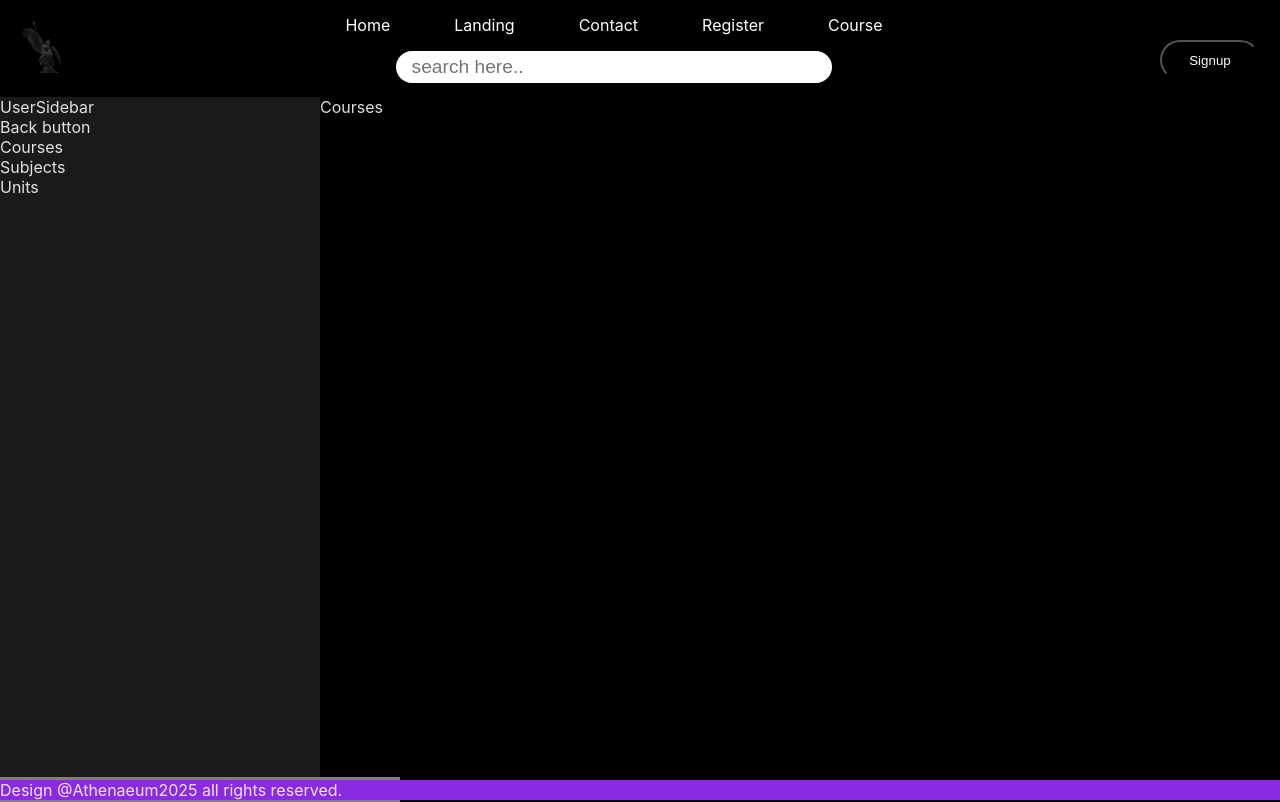
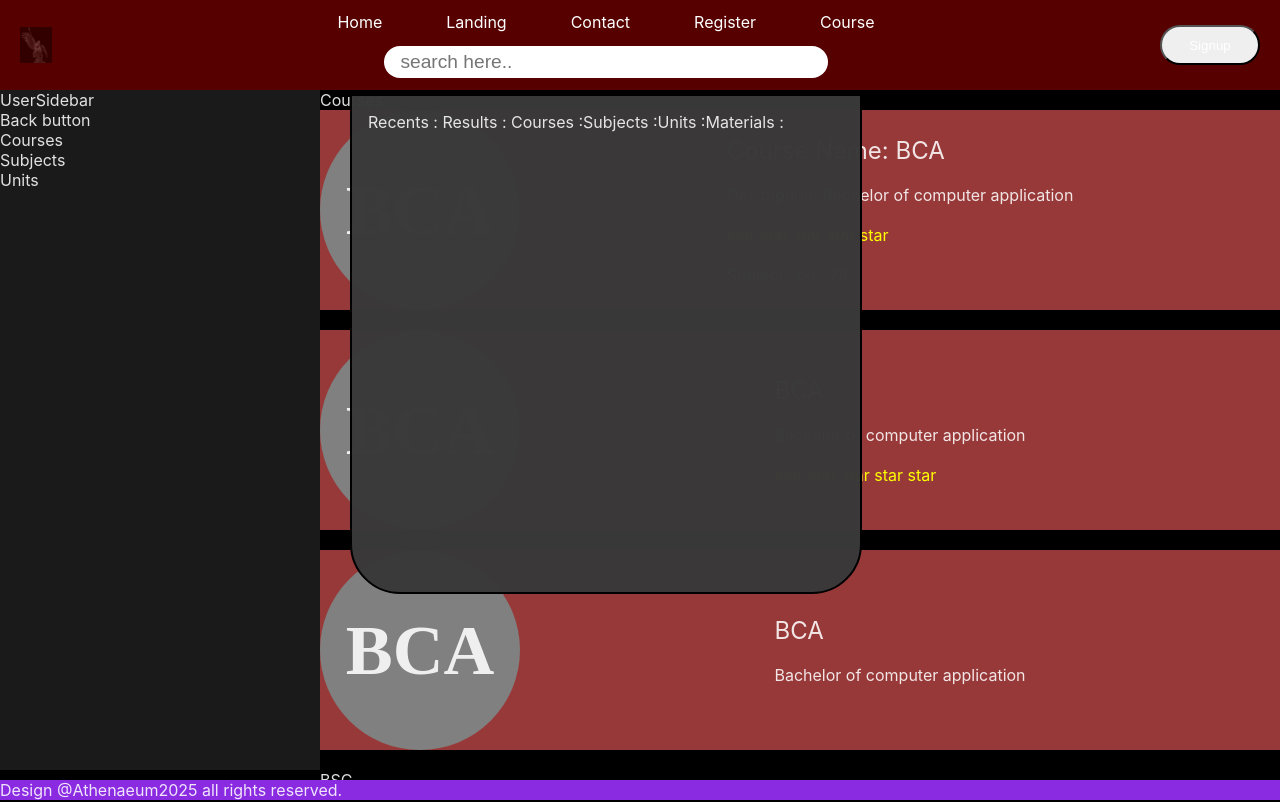
Before and after one commit to Atheneum2025/Athenaeum-frontend, a React (Vite) app: page /course in a window 1280 px wide. Shown: the top 802 px of the page. Built offline with nearby package versions, Linux system fonts and the light colour scheme.

Commit message:
add search component with few functionality

```diff
--- /dev/null
+++ b/public/globals.css
@@ -0,0 +1,4 @@
+.btn{
+    background-color: yellow;
+    color: red;
+}
--- a/src/components/Header/Header.css
+++ b/src/components/Header/Header.module.css
@@ -1,9 +1,10 @@
-.navigation-header{
+.navigation_header{
     width: 100%;
+    height: 90px;
     position: sticky;
     top: 0;
     z-index: 99;
-    background-color: rgba(0, 0, 0, 0.96);
+    background-color: rgba(90, 0, 0, 0.96);
     /* background-color: goldenrod; */
     display: grid;
     padding-inline: 20px;
@@ -11,7 +12,7 @@
     /* position: fixed; */
 }
 
-.middle-navigation{
+.middle_navigation{
     height: 100%;
     display: flex;
     flex-direction: column;
@@ -19,20 +20,20 @@
     align-items: center;
 }
 
-.navigation-bar ul {
+.navigation_bar ul {
     display: flex;
     justify-content: center;
     height: 1.4rem;
 }
 
-.navigation-bar ul li {
+.navigation_bar ul li {
     height: 100%;
     list-style-type: none;
     /* background: green; */
 
 }
 
-.navigation-bar ul li a {
+.navigation_bar ul li a {
     height: 100%;
     text-decoration: none;
     color: white;
@@ -46,7 +47,7 @@
 }
 
 .btn{
-    background-color: black;
+    /* background-color: black; */
     border-radius: 50px;
     width: 100px;
     height: 40px;
@@ -54,14 +55,14 @@
     color: white;
 }
 
-.search-bar{
+.search_bar{
     width: 100%;
     display: flex;
     flex-direction: column;
     align-items: center;
     /* height: 3rem; */
 }
-.search-bar input{
+.search_bar input{
     width: 40%;
     border-radius: 30px;
     height: 1.6rem;
@@ -72,7 +73,7 @@
     border: none;
 }
 
-.search-bar-results{
+.search_bar_results{
     width: 40%;
     background-color: rgba(57, 57, 57,0.99);
     height: 500px;
@@ -85,20 +86,21 @@
     overflow-y:scroll;
     scrollbar-width:thin;
 
-    display: none;
+    display: block;
 }
 
-.search-bar-results ul {
+.search_bar_results ul {
     font-size: .8rem;
     padding-left: 10px;
 }
 
-.search-bar-results li{
+.search_bar_results li{
     list-style-type: none;
     font-size: 1rem;
     padding:2px 0px 2px 20px;
     margin-block: 2px;
     opacity: 0.99;
+    display: block;
     /* border: 2px solid black; */
 
     &:hover{
@@ -107,18 +109,19 @@
 }
 
 .logo{
-    padding-inline: 0;
+    display: flex;
+    align-items: center;
 }
 
 .logo img{
-    width: 3rem;
+    width: 2rem;
     height: auto;
     object-fit: contain;
     background-color: rgba(0, 0, 0, 0);
 }
 
-.auth-btn{
-    display: block;
+.auth_btn{
+    display: flex;
     align-items: center;
     gap: 10px;
 }
@@ -129,8 +132,9 @@
 } */
 
 /*890px width*/
+
 @media screen and (max-width: 890px) {
-    .navigation-bar{
+    .navigation_bar{
         display: none;
     }
 }
--- a/src/components/Header/Header.tsx
+++ b/src/components/Header/Header.tsx
@@ -1,20 +1,29 @@
-import "./Header.css"
+import header from "./Header.module.css";
 import { useUserContext } from "../../context/UserContext.tsx";
+import { useEffect, useState } from "react";
+import axios from "axios";
+import SearchBar from "../SearchComponent/SearchBar.tsx";
+
+
+
+
 export default function Header() {
 
-  const { isLoggedIn, login, logout } = useUserContext();
+  // const { isLoggedIn, login, logout } = useUserContext();
+
+
 
   return (
 
     <>
-      <header className="navigation-header">
-        <div className="logo" id="menu">
+      <header className={header.navigation_header}>
+        <div className={header.logo} id="menu">
           <img src="e3de8db1-a6da-45b8-8547-008b5effa859 1@2x.png" alt="" />
           {/* logo */}
         </div>
-        <div className="middle-navigation">
-          <nav className="navigation-bar">
-            <ul className="ul-lists">
+        <div className={header.middle_navigation}>
+          <nav className={header.navigation_bar}>
+            <ul className={header.ul_lists}>
               <li>
                 <a href="/landing">Home</a>
               </li>
@@ -32,65 +41,25 @@ export default function Header() {
               </li>
             </ul>
           </nav>
-          <div className="search-bar">
-            <input type="search" placeholder="search here.." />
-            <div className="search-bar-results">
-              Recents :
-              Results :
-              <ul>
-                <div>Courses</div>
-                <li>BCA</li>
-                <li>BBA</li>
-                <li>BSC</li>
-              </ul>
-              <ul>
-                <div>Subjects</div>
-                <li>PSPC</li>
-                <li>DC</li>
-                <li>MATHS</li>
-              </ul>
-              <ul>
-                <div>Units</div>
-                <li>unit one</li>
-                <li>unit two</li>
-              </ul>
-              <ul>
-                <div>Materials</div>
-                <li>material one</li>
-                <li>material two</li>
-                <li>material two</li>
-                <li>material two</li>
-                <li>material two</li>
-                <li>material two</li>
-                <li>material two</li>
-                <li>material two</li>
-                <li>material two</li>
-              </ul>
-              <ul>
-                <div>Professors</div>
-                <li>p 1</li>
-                <li>p 2</li>
-              </ul>
-            </div>
-          </div>
+          <SearchBar/>
         </div>
-        <div className="auth-btn">
-          <div className="btn">
-            {/* {!isLoggedIn ? (
+        <div className={header.auth_btn}>
+
+          {/* {!isLoggedIn ? (
               <a href="/login" style={{ marginRight: "1rem" }}>
                 Login
               </a>
             ) : (
               <button onClick={handleLogout}>Logout</button>
             )} */}
-            {isLoggedIn && (
-              <button onClick={login}>Login</button>
+          {/* {!isLoggedIn && (
+              <button className={header.btn} onClick={login} >Login</button>
             )}
             {isLoggedIn && (
-              <button onClick={logout}>Logout</button>
-            )}
-          </div>
-          <button className="btn">Signup</button>
+              <button className={header.btn} onClick={logout}>Logout</button>
+            )} */}
+          <button className={header.btn}>Signup</button>
+
         </div>
         {/* <div className="auth">
           <a href="/student-dashboard">
@@ -101,4 +70,6 @@ export default function Header() {
 
     </>
   )
+
+
 }
--- /dev/null
+++ b/src/components/SearchComponent/SearchBar.tsx
@@ -0,0 +1,193 @@
+import React, { useEffect, useState } from 'react';
+import header from '../Header/Header.module.css';
+
+type Course = {
+  _id: string;
+  coursename: string;
+  description: string;
+  // subjects: any[]; // Adjust the type if `subjects` has a specific structure
+};
+
+type Subject = {
+  _id: string;
+  subjectname: string;
+  description: string;
+  // subjects: any[]; // Adjust the type if `subjects` has a specific structure
+};
+
+type Unit = {
+  _id: string;
+  unitname: string;
+  description: string;
+  // subjects: any[]; // Adjust the type if `subjects` has a specific structure
+};
+
+type Material = {
+  _id: string;
+  materialname: string;
+  description: string;
+  // subjects: any[]; // Adjust the type if `subjects` has a specific structure
+};
+
+export default function SearchBar() {
+
+  const [search, setSearch] = useState<string>("");
+  const [courseSearchData, setCourseSearchData] = useState<Course[]>([]);
+  const [subjectSearchData, setSubjectSearchData] = useState<Subject[]>([]);
+  const [unitSearchData, setUnitSearchData] = useState<Unit[]>([]);
+  const [materialSearchData, setMaterialSearchData] = useState<Material[]>([]);
+
+
+  const handleSearch = (e: React.ChangeEvent<HTMLInputElement>) => {
+    setSearch(e.target.value);
+
+  };
+
+  useEffect(() => {
+
+    const fetchSearchResults = async () => {
+
+      if (search !== "") {
+
+        try {
+
+          const [courseResponse, subjectResponse, unitResponse, materialResponse] = await Promise.all([
+            fetch('http://localhost:3000/api/v1/course'),
+            fetch('http://localhost:3000/api/v1/subject'),
+            fetch('http://localhost:3000/api/v1/unit'),
+            fetch('http://localhost:3000/api/v1/material')
+          ]);
+
+          const [courseData, subjectData, unitData, materialData] = await Promise.all([
+            courseResponse.json(),
+            subjectResponse.json(),
+            unitResponse.json(),
+            materialResponse.json(),
+          ]);
+
+          // console.log(courseData.courses.
+
+          //   filter((course: Course) =>
+          //     course.coursename.toLowerCase().includes(search.toLowerCase())
+          //   )
+          // );
+
+          // setCourseSearchData(courseData.courses);
+          // setSubjectSearchData(subjectData.subjects);
+          // setUnitSearchData(unitData.units);
+          // setMaterialSearchData(materialData.materials);
+
+          setCourseSearchData(
+            courseData.courses.filter((course: Course) =>
+              course.coursename.toLowerCase().includes(search.toLowerCase())
+            )
+          );
+          setSubjectSearchData(
+            subjectData.subjects.filter((subject: Subject) =>
+              subject.subjectname.toLowerCase().includes(search.toLowerCase())
+            )
+          );
+          setUnitSearchData(
+            unitData.units.filter((unit: Unit) =>
+              unit.unitname.toLowerCase().includes(search.toLowerCase())
+            )
+          );
+          setMaterialSearchData(
+            materialData.materials.filter((material: Material) =>
+              material.materialname.toLowerCase().includes(search.toLowerCase())
+            )
+          );
+        } catch (error) {
+          console.error("Error fetching data:", error);
+        }
+
+      }
+      else {
+        setCourseSearchData([]);
+        setSubjectSearchData([]);
+        setUnitSearchData([]);
+        setMaterialSearchData([])
+      }
+    }
+
+    fetchSearchResults();
+  }, [search])
+  return (
+    <>
+      <div className={header.search_bar}>
+        <input type="search" placeholder="search here.." value={search} onChange={handleSearch} />
+
+        <div className={header.search_bar_results}>
+          Recents :
+          Results :
+          Courses :
+          {
+            courseSearchData.map((course) => (
+              <li key={course._id}>
+                {course.coursename}
+              </li>
+            ))
+          }
+          Subjects :
+          {
+            subjectSearchData.map((subject) => (
+              <li key={subject._id}>
+                {subject.subjectname}
+              </li>
+            ))
+          }
+          Units :
+          {
+            unitSearchData.map((unit) => (
+              <li key={unit._id}>
+                {unit.unitname}
+              </li>
+            ))
+          }
+          Materials :
+          {
+            materialSearchData.map((material) => (
+              <li key={material._id}>
+                {material.materialname}
+              </li>
+            ))
+          }
+          {/* <ul>
+                <div>Courses</div>
+                <li>BCA</li>
+                <li>BBA</li>
+                <li>BSC</li>
+              </ul>
+              <ul>
+                <div>Subjects</div>
+                <li>PSPC</li>
+                <li>DC</li>
+                <li>MATHS</li>
+              </ul>
+              <ul>
+                <div>Units</div>
+                <li>unit one</li>
+                <li>unit two</li>
+              </ul>
+              <ul>
+                <div>Materials</div>
+                <li>material one</li>
+                <li>material two</li>
+                <li>material two</li>
+                <li>material two</li>
+                <li>material two</li>
+                <li>material two</li>
+                <li>material two</li>
+                <li>material two</li>
+                <li>material two</li>
+              </ul>
+              <ul>
+                <div>Professors</div>
+                <li>p 1</li>
+                <li>p 2</li>
+              </ul> */}
+        </div>
+      </div>
+    </>
+  )
+}
--- a/src/pages/Courses/Courses.css
+++ b/src/pages/Courses/Courses.css
@@ -1,8 +1,16 @@
-.course{
+.course_page{
+
+}
+.course_cards_list{
     display: grid;
-    /* grid-template-columns: repeat(auto-fit, minmax(10px, 1fr)); */
 
     gap: 20px;
+}
+
+.course_card{
+    background-color: rgb(152, 57, 57);
+    display: grid;
+    grid-template-columns: auto auto;
 }
 /* .course-card{
     width: 8rem;
@@ -10,10 +18,37 @@
     background-color: grey;
 } */
 
-.course-card{
-    width: 400px;
+.course_avatar{
+    width: 200px;
     height: 200px;
+    border-radius: 100%;
     background-color: grey;
+    display: flex;
+    justify-content: center;
+    align-items: center;
+}
+
+.course_avatar >div{
+    font-family: cursive;
+    font-weight: 900;
+    font-size: 4.4rem;
+}
+
+.course_details{
+
+    align-content: space-around;
+}
+
+.course_details > div{
+    padding: 10px;
+}
+
+.course_name{
+    font-size: 1.5rem;
+}
+
+.course_ratings{
+    color: yellow;
 }
 
 .title{
--- a/src/pages/Courses/Courses.tsx
+++ b/src/pages/Courses/Courses.tsx
@@ -33,7 +33,7 @@ export default function Courses() {
 
     return (
         <>
-
+            <div className="course_page">
                 <div>Courses</div>
 
                 {/* <div>
@@ -53,15 +53,48 @@ export default function Courses() {
     </ul>
 )}
 </div> */}
-            <div className="course">
-                <div className="course-card"></div>
-                <div className="course-card"></div>
+                <div className="course_cards_list">
+                    <div className="course_card">
+                        <div className="course_avatar">
+                            <div>BCA</div>
+                        </div>
+                        <div className="course_details">
+                            <div className='course_name'>Course Name: BCA</div>
+                            <div className='course_description'>Description: Bachelor of computer application</div>
+                            <div className='course_ratings'>star star star star star</div>
+                            <div>Subjects no.: 78</div>
+                        </div>
+                    </div>
+
+                    <div className="course_card">
+                        <div className="course_avatar">
+                            <div>BCA</div>
+                        </div>
+                        <div className="course_details">
+                            <div className='course_name'>BCA</div>
+                            <div className='course_description'>Bachelor of computer application</div>
+                            <div className='course_ratings'>star star star star star</div>
+                        </div>
+                    </div>
+
+                    <div className="course_card">
+                        <div className="course_avatar">
+                            <div>BCA</div>
+                        </div>
+                        <div className="course_details">
+                            <div className='course_name'>BCA</div>
+                            <div className='course_description'>Bachelor of computer application</div>
+                        </div>
+                    </div>
+                    <div className="course-card">BSC</div>
                     <div className="course-card"></div>
                     <div className="course-card"></div>
                     <div className="course-card"></div>
                     <div className="course-card"></div>
                     <div className="course-card"></div>
                 </div>
+            </div>
+
         </>
     )
 }
--- a/src/pages/Login/Login.tsx
+++ b/src/pages/Login/Login.tsx
@@ -48,7 +48,7 @@ function Login() {
               LOG IN
             </button>
           </form>
-          <p>Don't have an account? Sign Up</p>
+          <p>Don't have an account? <a href="/register">Sign Up</a></p>
           <p><a style={{color:"black", textDecoration:"none"}} href="/home">Continue as guest</a></p>
         </div>
         <div className="login-text">
```
Also changed, not shown: src/components/Input/Input.tsx (deleted, +0 -11 lines), src/pages/Register/RegisterUser.tsx (+45 -18 lines), src/pages/StudentDashboard/StudentDashboard.css (+14 -6 lines), src/pages/StudentDashboard/StudentDashboard.tsx (+13 -15 lines). Lines whose indentation alone changed are shown as unchanged.
